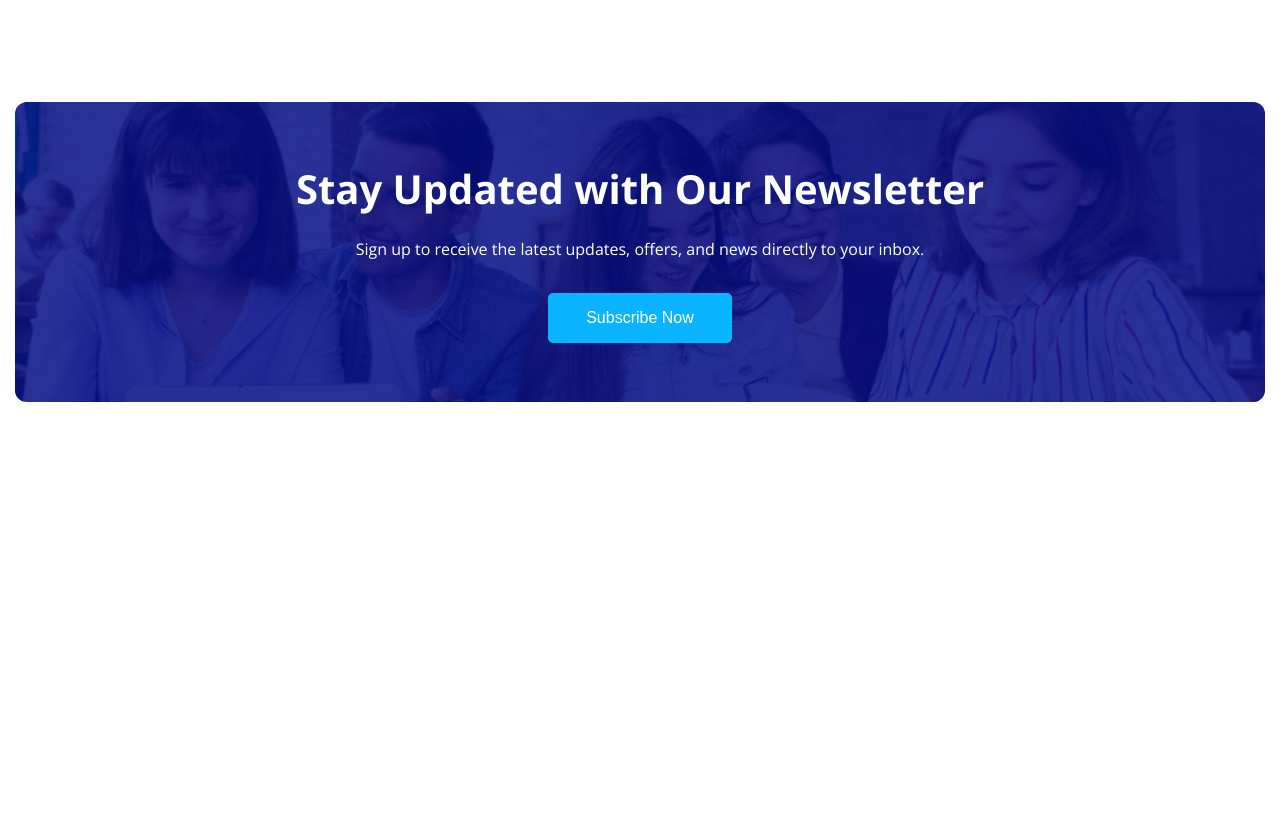
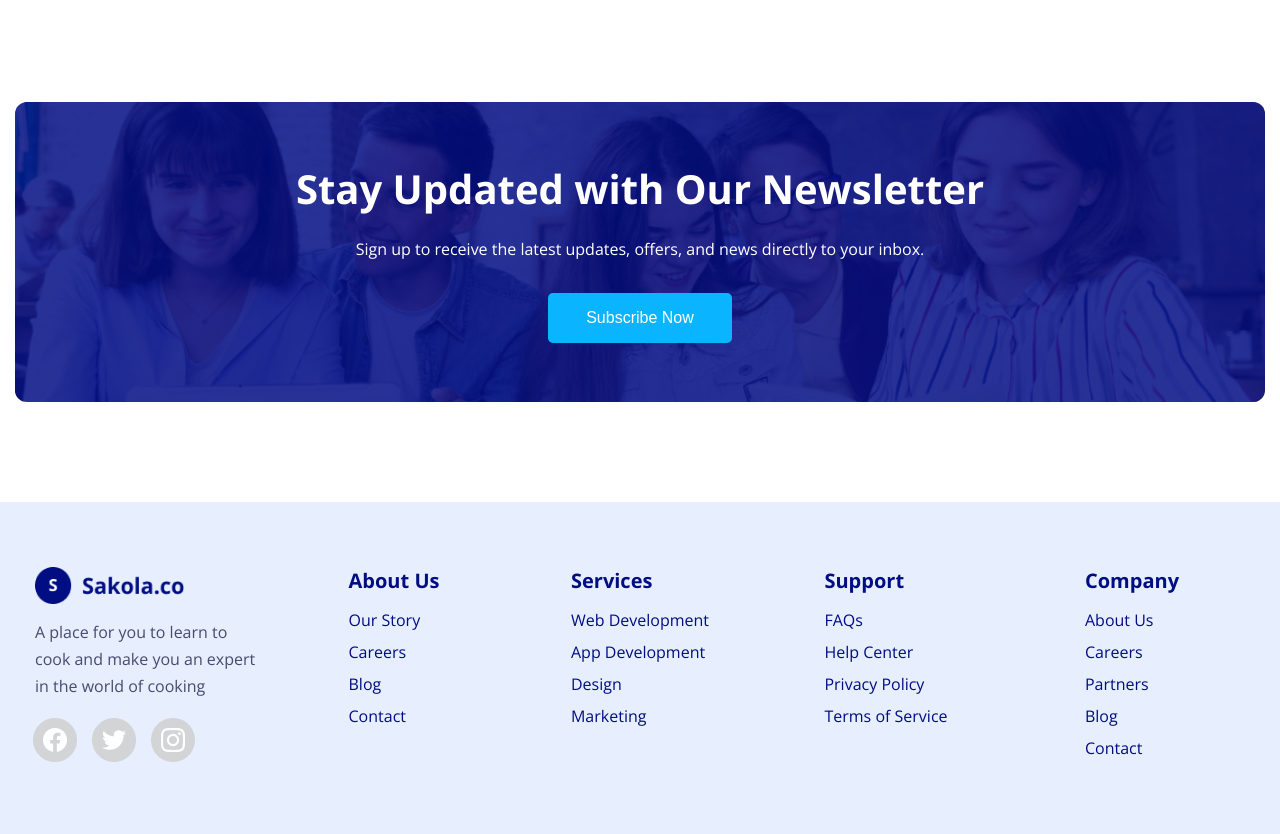
Before and after one commit to shoriful-dev/sakola_web, a plain HTML site: page index.html in a window 1280 px wide. Shown: the part 3318-4152 px from the top of the page. Before the commit the page ends 3820 px from the top, so only its background shows below. Drawn offline with nearby package versions, Linux system fonts and the light colour scheme.

Commit message:
add footer section

```diff
--- a/index.html
+++ b/index.html
@@ -222,8 +222,7 @@
   </section>
  </main>
 
-  <!-- footer -->
-  <!-- <footer>
+  <footer>
     <div class="footer">
       <div class="footer_section">
         <div class="logo">
@@ -284,7 +283,7 @@
         </ul>
       </div>
     </div>
-  </footer> -->
+  </footer>
 
 </body>
 </html>
```
